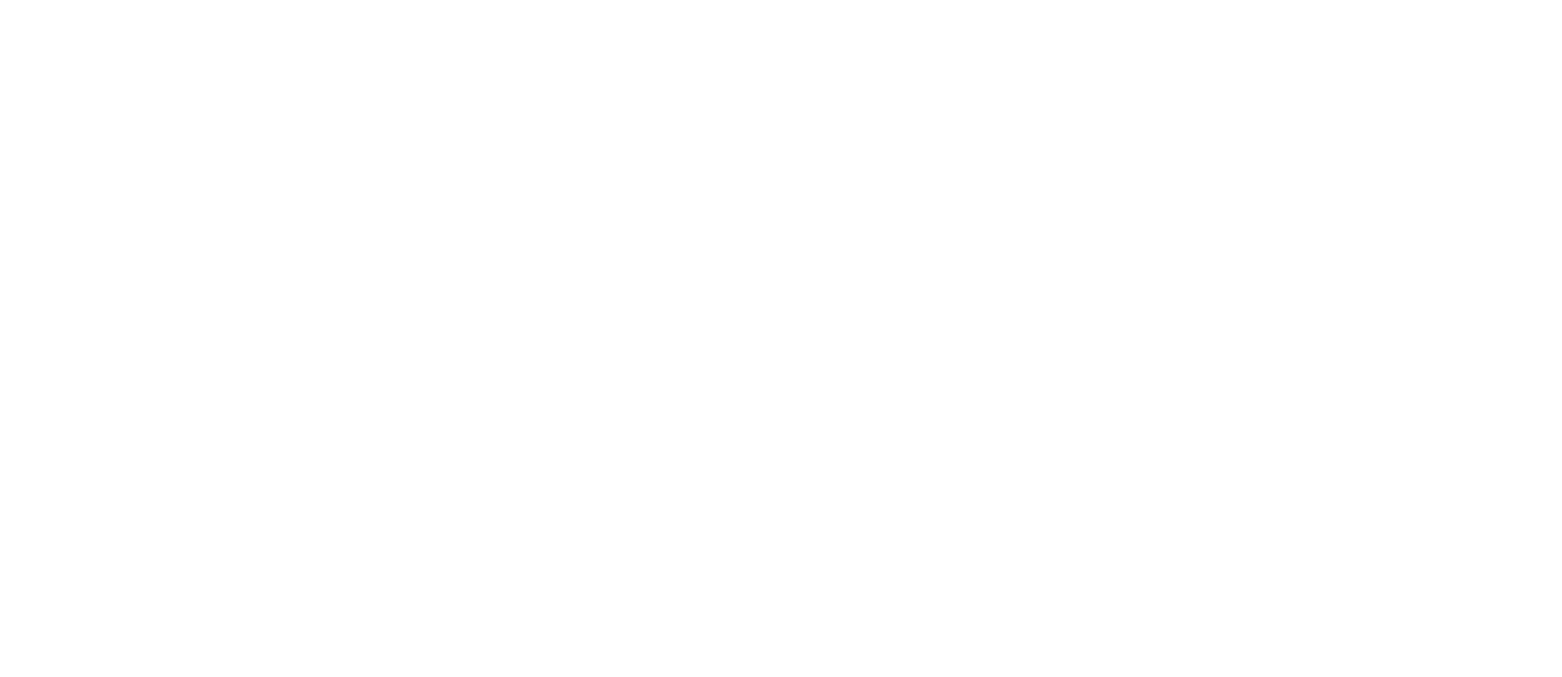
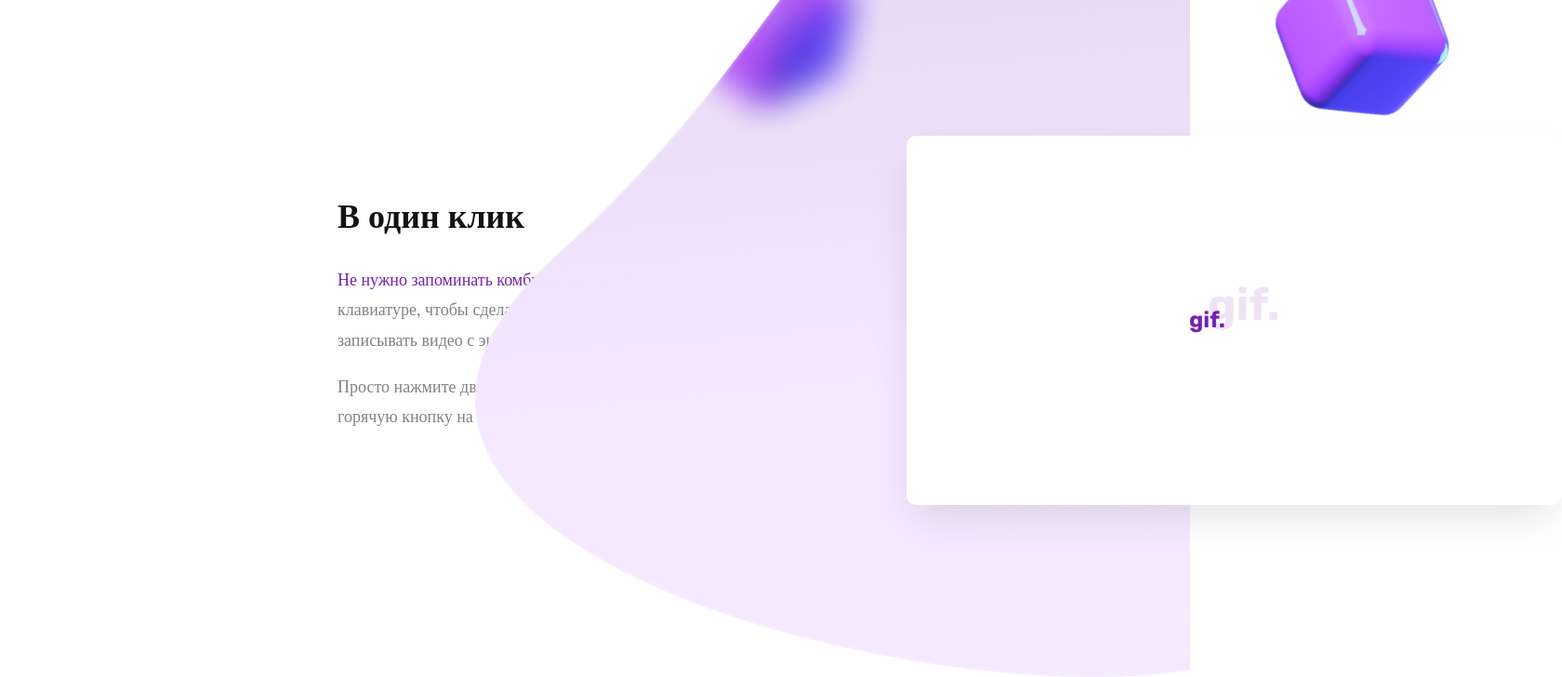
Before and after one commit to Alex365-maker/screenShoter-overOne-task, a React (Create React App) app: page / in a window 1280 px wide. Shown: the part 832-1560 px from the top of the page at 93% size, 1680 px wide, since content can reach past the window. Before the commit the page ends 800 px from the top, so only its background shows below. Built offline with nearby package versions, Linux system fonts and the light colour scheme.

Commit message:
add a part in one click

```diff
--- a/src/App.js
+++ b/src/App.js
@@ -1,10 +1,12 @@
 import './App.css';
 import ScreenRecording from './components/screenRecording/screenRecording';
+import InOneClick from './components/inOneClick/inOneClick';
 
 function App() {
   return (
     <>
   <ScreenRecording />
+  <InOneClick/>
     </>
   );
 }
--- /dev/null
+++ b/src/components/inOneClick/inOneClick.css
@@ -0,0 +1,52 @@
+.cube{
+position:absolute;
+margin-top: 96.32px;
+margin-left: 1342.18px;
+transform: rotate(30deg);
+}
+
+.descriptionTitle1{
+position: relative;
+margin-top: -331px;
+justify-content: flex-start;
+margin-left: 363px;
+font-family: Rubik;
+font-style: normal;
+font-weight: bold;
+font-size: 36px;
+line-height: 43px;
+color: #131313;
+}
+
+.descriptionText1{
+    justify-content: flex-start;
+    width: 385px;
+margin-left: 363px;
+    font-family: Rubik;
+font-style: normal;
+font-weight: normal;
+font-size: 18px;
+line-height: 180%;
+color: #828282;
+}
+
+.descriptionColor1{
+    color: #7421B0;
+}
+
+.elipse{
+position: absolute;
+right: 0px;
+width: 770px;
+}
+
+.rectangle1{
+    position: relative;
+width: 705px;
+height: 397px;
+background: #FFFFFF;
+box-shadow: 0px 18px 45px -10px rgba(0, 0, 0, 0.13);
+border-radius: 10px;
+margin-top: 346px;
+margin-left: 975px;
+}
--- /dev/null
+++ b/src/components/inOneClick/inOneClick.js
@@ -0,0 +1,28 @@
+import './inOneClick.css';
+import cube from './images/RoundCube-Purple-Glossy.jpg';
+import elipse from './images/Ellipse 1.png';
+import gif from '../screenRecording/images/gif.jpg';
+
+const inOneClick = () => {
+
+
+  return (
+    <>
+  <img className='cube' src={cube} alt='cube'/>
+  <img className='elipse' src={elipse} alt='elipse'/>
+    <div className="rectangle1">
+    <img className='gif' src={gif} alt="gif"></img>
+</div>
+<div className='container'>
+    <div className="description1">
+    <h2 className="descriptionTitle1">В один клик</h2>
+    <p className='descriptionText1'><span class="descriptionColor1">
+        Не нужно запоминать комбинации клавиш </span>на клавиатуре, чтобы сделать скриншот или начать записывать видео с экрана. </p>
+    <p className='descriptionText1'> Просто нажмите две кнопки мыши или настройте горячую кнопку на любую удобную клавишу</p>
+    </div>
+</div>
+    </>
+  );
+};
+
+export default inOneClick;
--- a/src/components/screenRecording/screenRecording.css
+++ b/src/components/screenRecording/screenRecording.css
@@ -44,11 +44,10 @@
 }
 
 .descriptionTitle{
-    display: flex;
+    position: relative;
 justify-content: flex-end;
 margin-top: -456px;
-margin-right: 153px;
-position: relative;
+margin-left: 1129px;
 font-family: Rubik;
 font-style: normal;
 font-weight: bold;
@@ -58,6 +57,7 @@
 }
 
 .descriptionText{
+    position: relative;
     width: 385px;
 margin-left: 1129px;
     justify-content: flex-end;
```
Also changed, not shown: src/components/inOneClick/images/Ellipse 1.png (added), src/components/inOneClick/images/RoundCube-Purple-Glossy.jpg (added).
